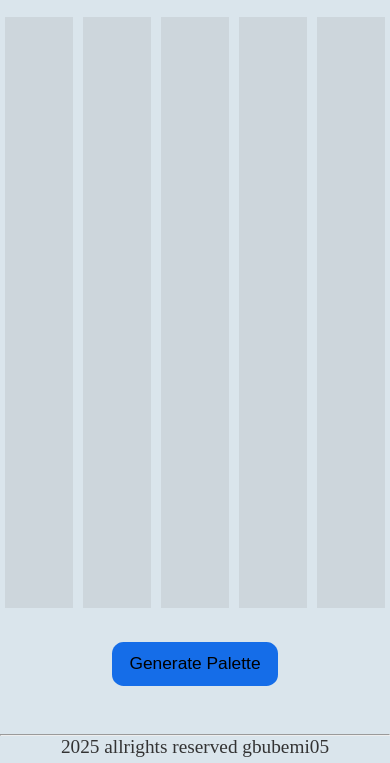
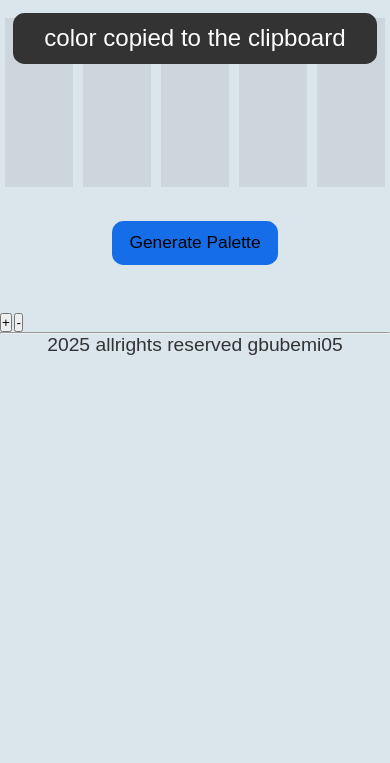
Before and after one commit to gbubemi05/pa-lor, a plain HTML site: page index.html in a window 390 px wide. Shown: the part 81-844 px from the top of the page. Drawn offline with nearby package versions, Linux system fonts and the light colour scheme; a web font is replaced by a local one.

Commit message:
added more colors for the user

```diff
--- a/yh.html
+++ b/index.html
@@ -24,14 +24,17 @@
       ></a>
     </header>
 
-    <div id="palette">
+    <div class="palette">
       <div class="color-box"></div>
       <div class="color-box"></div>
       <div class="color-box"></div>
       <div class="color-box"></div>
       <div class="color-box"></div>
+      <div class="pop-up">color copied to the clipboard</div>
     </div>
     <button class="palette-btn">Generate Palette</button>
+    <button class="btn positive-btn">+</button>
+    <button class="btn negative-btn">-</button>
     <hr />
     <footer>
       <p>2025 allrights reserved gbubemi05</p>
--- a/script.js
+++ b/script.js
@@ -1,5 +1,13 @@
 const btn = document.querySelector(".palette-btn");
-const colorBoxes = document.querySelectorAll(".color-box");
+
+const btnPositive = document.querySelector(".positive-btn");
+const btnNegative = document.querySelector(".negative-btn");
+const paletteDiv = document.querySelector(".palette");
+
+btnPositive.addEventListener("click", function () {
+  const html = `<div class="color-box"></div>`;
+  paletteDiv.insertAdjacentHTML("beforeend", html);
+});
 function getRandomRGB() {
   const red = Math.floor(Math.random() * 256);
   const green = Math.floor(Math.random() * 256);
@@ -28,7 +36,7 @@ function getRandomHex() {
 
 btn.addEventListener("click", function () {
   // Select all divs with class "color-box"
-
+  const colorBoxes = document.querySelectorAll(".color-box");
   colorBoxes.forEach((div) => {
     const hexColor = getRandomHex();
     div.style.backgroundColor = hexColor;
--- a/style.css
+++ b/style.css
@@ -5,7 +5,7 @@
 }
 body {
   background-color: #dae5ec;
-  font-family: "Ga Maamli", serif;
+  font-family: sans-serif;
   font-weight: 400;
   font-style: normal;
 }
@@ -30,8 +30,9 @@ header {
 span {
   font-size: 3.2rem;
   color: #156de8;
+  font-family: "Ga Maamli", serif;
 }
-#palette {
+.palette {
   display: flex;
   /* flex-wrap: wrap; */
   /* margin: 0 auto; */
@@ -66,10 +67,26 @@ span {
   margin-bottom: 5rem;
   justify-self: center;
 }
-
+.pop-up {
+  position: absolute;
+  background-color: #333;
+  font-size: 2.5rem;
+  padding: 1.2rem 3.2rem;
+  border-radius: 1.2rem;
+  color: #fff;
+}
 footer p {
   color: #333;
   font-size: 2rem;
   font-weight: 500;
   text-align: center;
 }
+@media (max-width: 59em) {
+  #palette {
+    flex-direction: column;
+  }
+  .color-box {
+    height: 20vh;
+    width: 100vw;
+  }
+}
```
